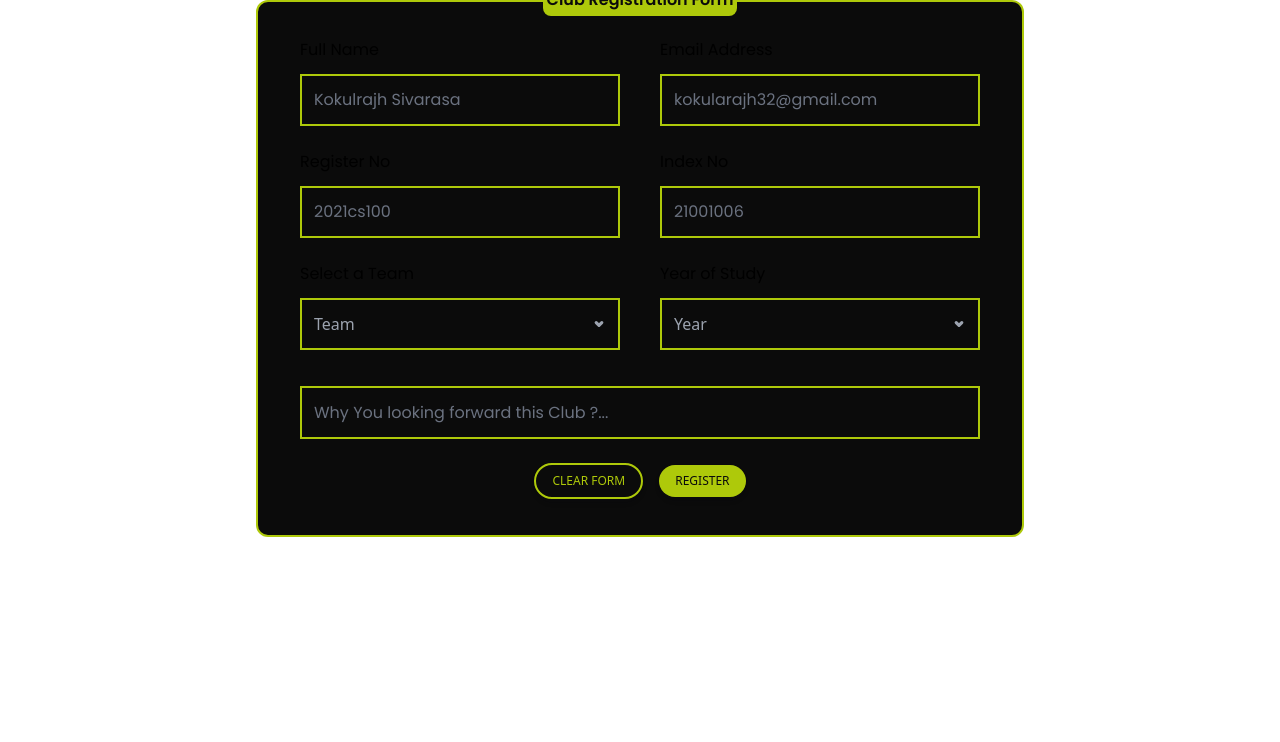
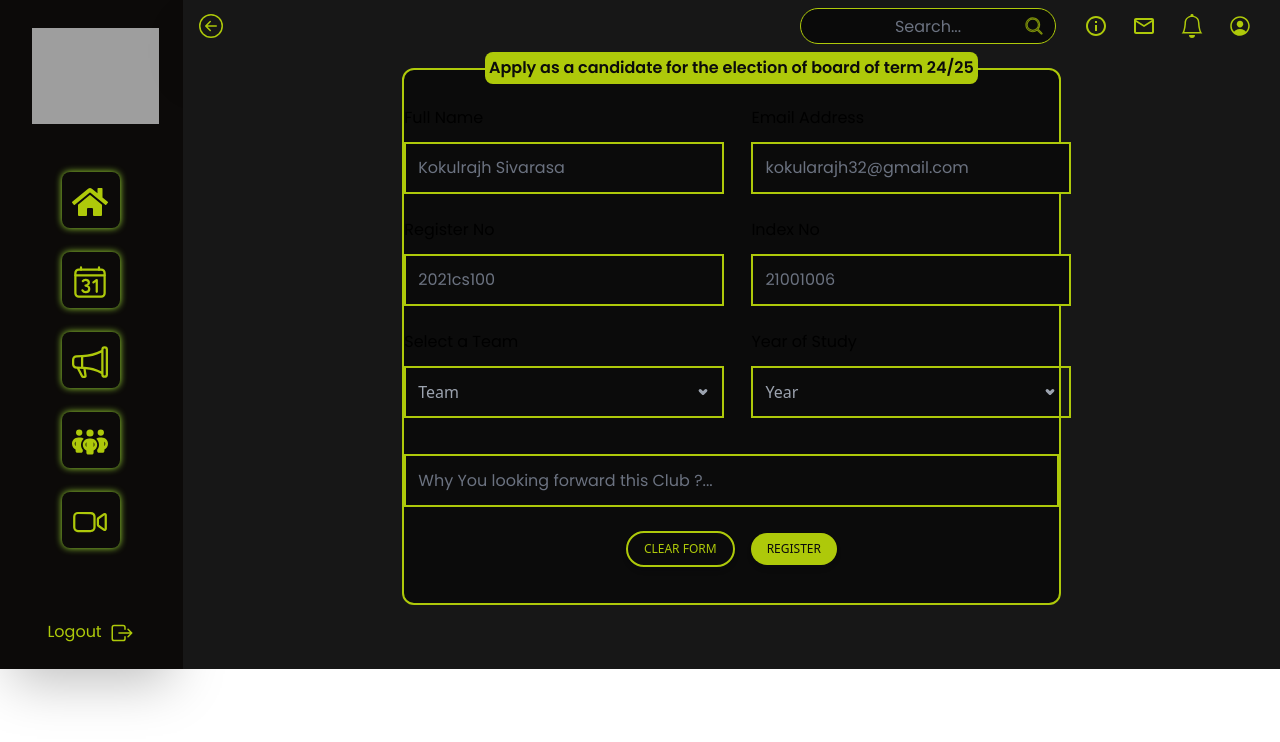
Before and after one commit to Anuraj2601/Eventix, a React (Vite) app: page /member-election-form in a window 1280 px wide. Shown: the top 742 px of the page. Built offline with nearby package versions, Linux system fonts and the light colour scheme; grey boxes are pictures that could not be loaded.

Commit message:
Created a Layout.jsx file for get Navbar and Sidebar at once

```diff
--- a/src/App.jsx
+++ b/src/App.jsx
@@ -21,6 +21,7 @@ import ClubMemberAllClubs from './pages/member/ClubMemberAllClubs';
 import ExploreMemberEvent from './pages/member/ExploreMemberEvent';
 import { Elections } from './components/tabs/Elections';
 import MemberElectionForm from './components/MemberElectionForm';
+import Layout from './components/Layout';
 
 
 import StudentDashboard from './pages/student/StudentDashboard';
@@ -70,10 +71,10 @@ const App = () => {
         <Route path='/member' element={<Explorememberclub />}></Route>
         <Route path='/member/clubs/:name' element={<ClubMemberAllClubs />} ></Route>
         <Route exact path="/member/event" element={<ExploreMemberEvent />} />
-
+        <Route path="/" element={<Layout />}>
         <Route path="/member-election-form" element={<MemberElectionForm />} />
         <Route path="/" element={<Elections />} />
-
+        </Route>
 
 
 
--- /dev/null
+++ b/src/components/Layout.jsx
@@ -0,0 +1,33 @@
+// src/components/Layout.jsx
+import React from 'react';
+import { Outlet } from 'react-router-dom';
+import Sidebar from '/src/components/Sidebar';  // Your Sidebar component
+import Navbar from '/src/components/Navbar';    // Your Navbar component
+
+/*const Layout = () => {
+  return (
+    <div className="layout">
+      <Navbar />
+      <Sidebar />
+
+      <Outlet />
+
+    </div>
+  );
+};*/
+
+const Layout = () => {
+    return (
+      <div className="layout flex">
+        <Sidebar />
+        <div className="main-content flex flex-col w-full">
+          <Navbar />
+          <div className="content flex-grow" style={{ backgroundColor: '#171717' }}>
+            <Outlet />
+          </div>
+        </div>
+      </div>
+    );
+  };
+
+export default Layout;
--- a/src/components/MemberElectionForm.jsx
+++ b/src/components/MemberElectionForm.jsx
@@ -41,8 +41,8 @@ const MemberElectionForm = () => {
   const [openMenu2, setOpenMenu2] = useState(false);
 
   return (
-    <div className='flex flex-col items-center justify-center relative'>
-      <div className='bg-[#AEC90A] text-[#0B0B0B] p-1 rounded-lg font-semibold absolute -top-4'>Club Registration Form</div>
+    <div className='flex flex-col items-center justify-center relative mt-4'>
+      <div className='bg-[#AEC90A] text-[#0B0B0B] p-1 rounded-lg font-semibold absolute -top-4'>Apply as a candidate for the election of board of term 24/25</div>
       <div className="bg-[#0B0B0B] flex flex-col items-center justify-center border-2 border-[#AEC90A] rounded-xl w-3/5 py-9">
 
         <form action="">
```
